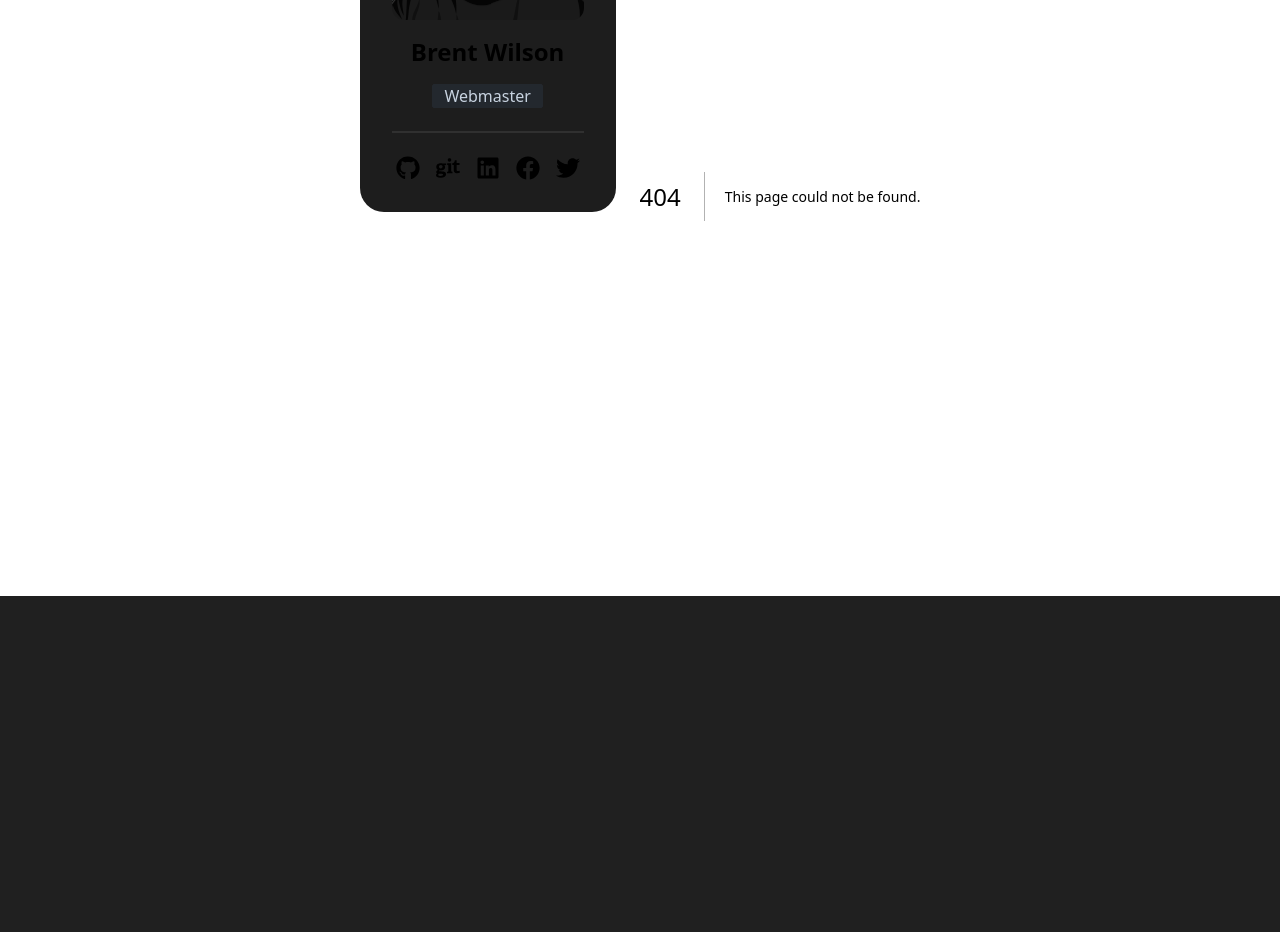
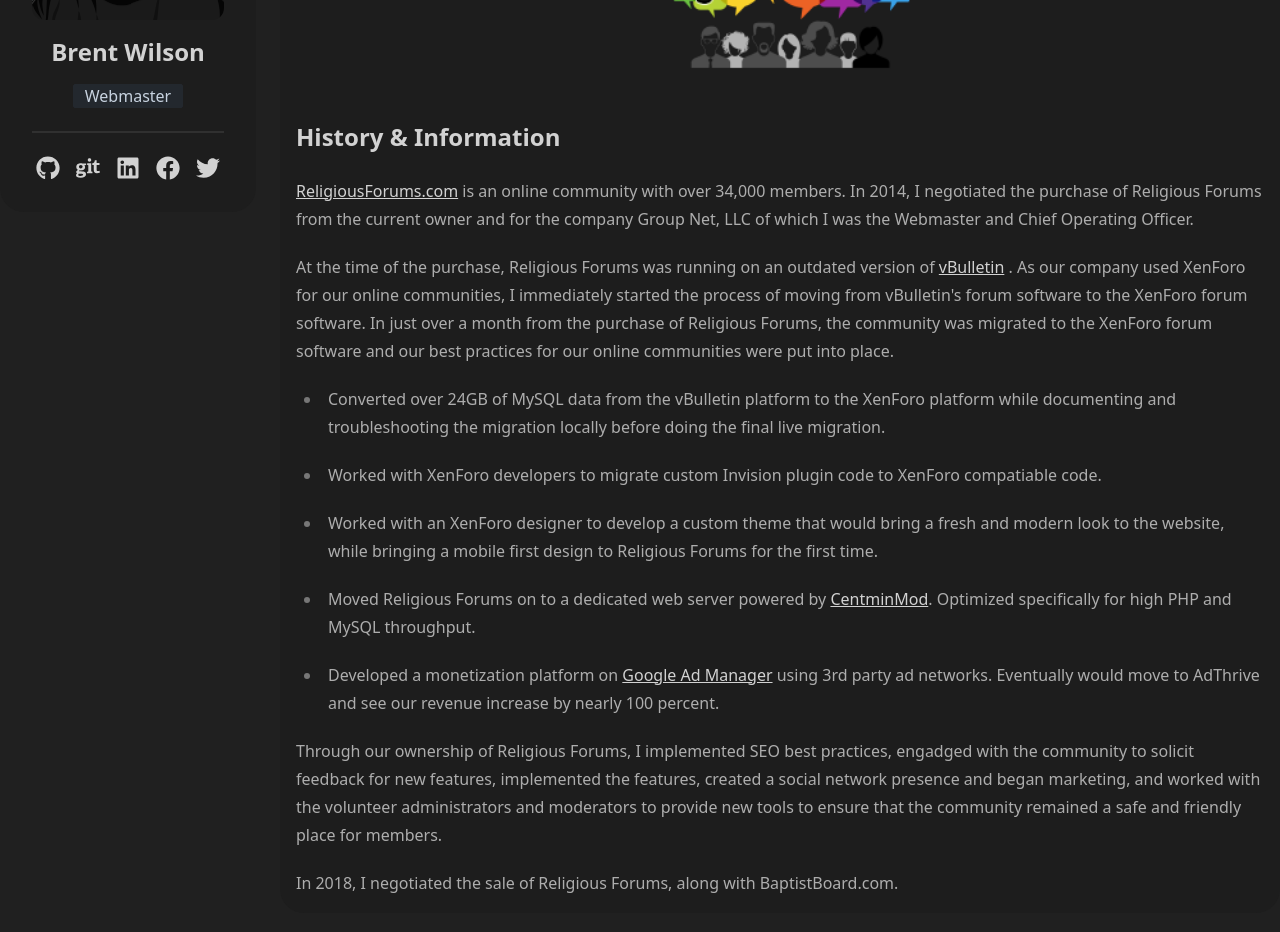
Before and after one commit to BWBama85/thewilsonnet.com, a Next.js app: page /projects/religiousforums in a window 1280 px wide. Before the commit this address had no page. Shown: the part 260-1192 px from the top of the page. Before the commit the page ends 912 px from the top, so only its background shows below. Built offline with nearby package versions, Linux system fonts and the light colour scheme.

Commit message:
Added Religious Forums

```diff
--- /dev/null
+++ b/app/projects/religiousforums/head.tsx
@@ -0,0 +1,13 @@
+import { NextSeo } from 'next-seo';
+import { NEXT_SEO_DEFAULT } from '../../next-seo.config';
+import type { NextSeoProps } from 'next-seo';
+
+export default function Head() {
+  const updateMeta: NextSeoProps = {
+    ...NEXT_SEO_DEFAULT,
+    title: 'Project: ReligiousForums.com',
+    description: 'Learn about my ReligiousForums.com project.',
+    titleTemplate: '%s',
+  };
+  return <NextSeo {...updateMeta} useAppDir={true} />;
+}
--- /dev/null
+++ b/app/projects/religiousforums/page.tsx
@@ -0,0 +1,115 @@
+import Link from 'next/link';
+import Image from 'next/image';
+
+export default function ReligiousForums() {
+  return (
+    <article className="prose mx-4 max-w-none rounded-3xl bg-base-200 p-4 lg:relative lg:mx-0 lg:w-full">
+      <h1>Religious Forums</h1>
+      <div className="divider"></div>
+      <Image
+        src="/religious_forums_logo.png"
+        className="mx-auto rounded-2xl"
+        alt="Religious Forums Logo"
+        width={320}
+        height={39}
+        priority
+      />
+      <h2>History & Information</h2>
+      <p>
+        <Link
+          href="https://www.religiousforums.com/"
+          title="Religious Forums"
+          target="_blank"
+          className="link"
+        >
+          ReligiousForums.com
+        </Link>{' '}
+        is an online community with over 34,000 members. In 2014, I negotiated
+        the purchase of Religious Forums from the current owner and for the
+        company Group Net, LLC of which I was the Webmaster and Chief Operating
+        Officer.
+      </p>
+      <p>
+        At the time of the purchase, Religious Forums was running on an outdated
+        version of{' '}
+        <Link
+          href="https://www.vbulletin.com/"
+          title="vBulletin"
+          target="_blank"
+          className="link"
+        >
+          vBulletin
+        </Link>{' '}
+        . As our company used XenForo for our online communities, I immediately
+        started the process of moving from vBulletin's forum software to the
+        XenForo forum software. In just over a month from the purchase of
+        Religious Forums, the community was migrated to the XenForo forum
+        software and our best practices for our online communities were put into
+        place.
+      </p>
+      <ul>
+        <li>
+          <p>
+            Converted over 24GB of MySQL data from the vBulletin platform to the
+            XenForo platform while documenting and troubleshooting the migration
+            locally before doing the final live migration.
+          </p>
+        </li>
+        <li>
+          <p>
+            Worked with XenForo developers to migrate custom Invision plugin
+            code to XenForo compatiable code.
+          </p>
+        </li>
+        <li>
+          <p>
+            Worked with an XenForo designer to develop a custom theme that would
+            bring a fresh and modern look to the website, while bringing a
+            mobile first design to Religious Forums for the first time.
+          </p>
+        </li>
+        <li>
+          <p>
+            Moved Religious Forums on to a dedicated web server powered by{' '}
+            <Link
+              href="https://www.centminmod.com/"
+              title="CentminMod"
+              target="_blank"
+              className="link"
+            >
+              CentminMod
+            </Link>
+            . Optimized specifically for high PHP and MySQL throughput.
+          </p>
+        </li>
+        <li>
+          <p>
+            Developed a monetization platform on{' '}
+            <Link
+              href="https://admanager.google.com/home/"
+              title="Google Ad Manager"
+              target="_blank"
+              className="link"
+            >
+              Google Ad Manager
+            </Link>{' '}
+            using 3rd party ad networks. Eventually would move to AdThrive and
+            see our revenue increase by nearly 100 percent.
+          </p>
+        </li>
+      </ul>
+      <p>
+        Through our ownership of Religious Forums, I implemented SEO best
+        practices, engadged with the community to solicit feedback for new
+        features, implemented the features, created a social network presence
+        and began marketing, and worked with the volunteer administrators and
+        moderators to provide new tools to ensure that the community remained a
+        safe and friendly place for members.
+      </p>
+      <p>
+        In 2018, I negotiated the sale of Religious Forums, along with
+        BaptistBoard.com.
+      </p>
+    </article>
+  );
+}
```
Also changed, not shown: public/religious_forums_logo.png (added).
